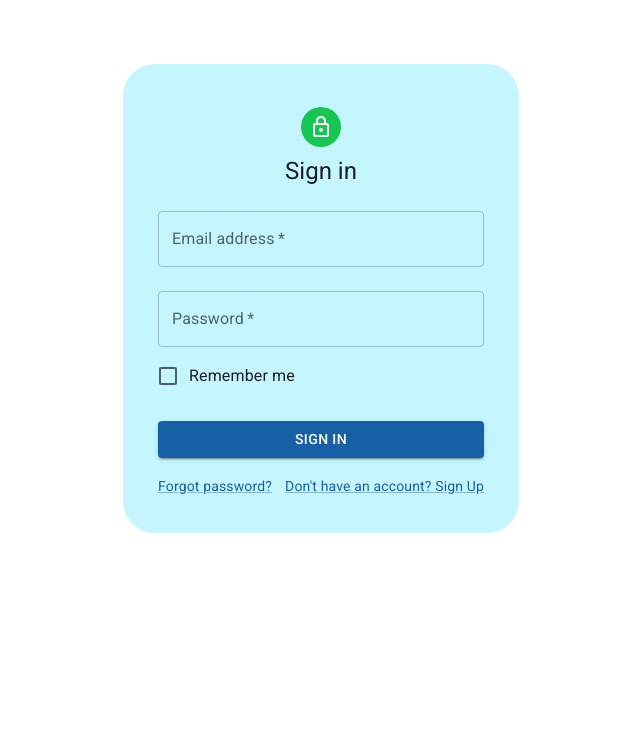
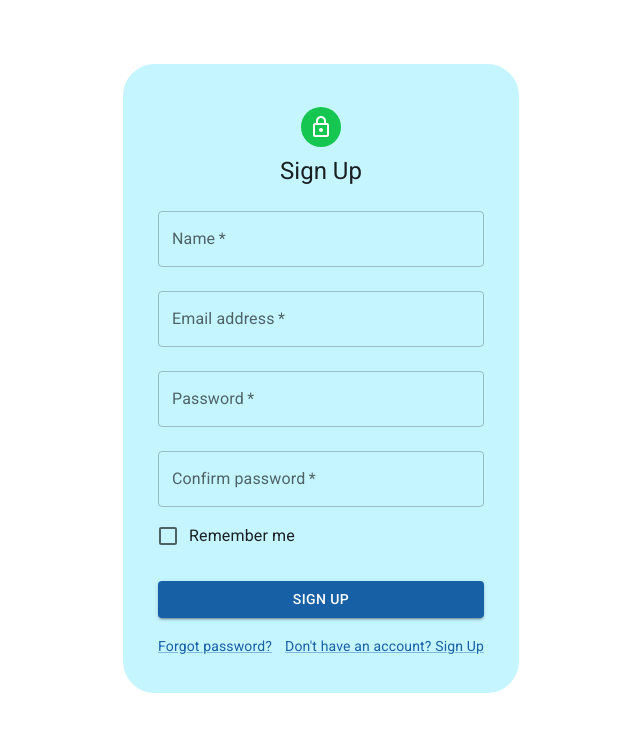
Before and after one commit to mvjkel1/Thesis, a React (Create React App) app in the folder client/: page /login in a window 1280 px wide. Both pictures are taken after a click on the link "Don't have an account? Sign Up". Shown: the top 732 px of the page, without its empty margins (319-959 px from the left). Built offline with nearby package versions, Linux system fonts and the light colour scheme.

Commit message:
auth final

```diff
--- a/client/package.json
+++ b/client/package.json
@@ -19,6 +19,7 @@
     "react": "^17.0.2",
     "react-big-calendar": "^1.5.0",
     "react-dom": "^17.0.2",
+    "react-hook-form": "^7.38.0",
     "react-redux": "^8.0.1",
     "react-router-dom": "^6.3.0",
     "react-scripts": "5.0.0",
--- a/client/src/App.js
+++ b/client/src/App.js
@@ -19,7 +19,7 @@ const BlueButton = styled(Button)(({theme}) => ({
 }))
 
 function RequireAuth({ children, redirectTo }) {
-  const user = useSelector(state => state.auth.currentUser);
+  const user = useSelector(state => state.auth.user);
   return user ? children : <Navigate to={redirectTo} />;
 }
 
--- a/client/src/actions/auth.js
+++ b/client/src/actions/auth.js
@@ -10,11 +10,12 @@ import {
 
 import { AuthService } from "../services/auth.service";
 
-export const register = (username, email, password) => (dispatch) => {
-  return AuthService.register(username, email, password).then(
-    (response) => {
+export const registerAction = (name, email, password, passwordConfirm) => (dispatch) => {
+  return AuthService.register(name, email, password, passwordConfirm).then(
+    (data) => {
       dispatch({
         type: REGISTER_SUCCESS,
+        payload: data,
       });
       return Promise.resolve();
     },
@@ -39,7 +40,7 @@ export const login = (username, password) => (dispatch) => {
     (data) => {
       dispatch({
         type: LOGIN_SUCCESS,
-        payload: { user: data },
+        payload: data,
       });
       return Promise.resolve();
     },
--- a/client/src/components/SplashView/Login.jsx
+++ b/client/src/components/SplashView/Login.jsx
@@ -14,28 +14,54 @@ import Container from "@mui/material/Container";
 import { createTheme, ThemeProvider } from "@mui/material/styles";
 import { useDispatch, useSelector } from "react-redux";
 import { login } from "../../actions/auth";
+import { registerAction } from "../../actions/auth";
 import { useNavigate } from "react-router-dom";
-import { LinearProgress } from "@mui/material";
+import { Collapse, LinearProgress } from "@mui/material";
 import { useState } from "react";
+import { useCallback } from "react";
+import { useForm } from "react-hook-form";
+
 
 export default function Login() {
+  const [isLoading, setIsLoading] = useState(false);
+  const [signUpMode, setSignUpMode] = useState(false);
   const dispatch = useDispatch();
   const navigate = useNavigate();
   const error = useSelector((state) => state.auth.error);
-  const [isLoading, setIsLoading] = useState(false);
+  const {register, handleSubmit, formState: { errors }} = useForm();
+  const { ref: nameRef, ...nameProps} = register(
+    "name");
+  const { ref: emailRef, ...emailProps} = register(
+    "email", {
+    required: "E-mail is required.",
+    pattern: {
+      value: /^[A-Z0-9._%+-]+@[A-Z0-9.-]+\.[A-Z]{2,}$/i,
+      message: "Invalid email address."
+    }
+  });
+  const { ref: passwordRef, ...passwordProps } = register(
+    "password", {
+    required: "Password is required."
+  });
+  const { ref: passwordConfirmRef, ...passwordConfirmProps } = register(
+    "passwordConfirm");
 
-  const handleSubmit = (event) => {
+  const signIn = (data) => {
+    return dispatch(login(data.email, data.password))
+  }
+
+  const signUp = (data) => {
+    return dispatch(registerAction(data.name, data.email, data.password, data.passwordConfirm))
+  }
+
+  const onSubmit = (data) => {
     setIsLoading(true);
-    event.preventDefault();
-    const data = new FormData(event.currentTarget);
-    dispatch(login(data.get("email"), data.get("password")))
-      .then(() => {
-        navigate("/");
-        setIsLoading(false);
-      })
-      .catch(() => {
-        setIsLoading(false);
-      });
+    var action = {};
+    if(signUpMode) action = signUp;
+    else action = signIn;
+    action(data)
+      .then(() => {navigate('/');})
+      .finally(() => setIsLoading(false))
   };
 
   return (
@@ -72,15 +98,30 @@ export default function Login() {
               <LockOutlinedIcon />
             </Avatar>
             <Typography component="h1" variant="h5">
-              Sign in
+              {signUpMode ? "Sign Up" : "Sign In"}
             </Typography>
             <Typography>{error}</Typography>
             <Box
               component="form"
-              onSubmit={handleSubmit}
+              onSubmit={handleSubmit(onSubmit)}
               noValidate
               sx={{ mt: 1 }}
             >
+
+            <Collapse in={signUpMode}>
+              <TextField
+              margin="normal"
+              required
+              fullWidth
+              name="name"
+              label="Name"
+              id="name"
+              autoComplete="name"
+              inputRef={nameRef} {...nameProps}
+              error={!!errors.name}
+              helperText={errors?.name?.message}
+              />
+            </Collapse>
               <TextField
                 margin="normal"
                 required
@@ -90,6 +131,9 @@ export default function Login() {
                 name="email"
                 autoComplete="email"
                 autoFocus
+                inputRef={emailRef} {...emailProps}
+                error={!!errors.email}
+                helperText={errors?.email?.message}
               />
               <TextField
                 margin="normal"
@@ -100,7 +144,23 @@ export default function Login() {
                 type="password"
                 id="password"
                 autoComplete="current-password"
+                inputRef={passwordRef} {...passwordProps}
+                error={!!errors.password}
+                helperText={errors?.password?.message}
               />
+              {signUpMode && <TextField
+              margin="normal"
+              required
+              fullWidth
+              name="passwordConfirm"
+              label="Confirm password"
+              type="password"
+              id="passwordConfirm"
+              autoComplete="current-password"
+              inputRef={passwordConfirmRef} {...passwordConfirmProps}
+              error={!!errors.passwordConfirm}
+              helperText={errors?.passwordConfirm?.message}
+            />}
               <FormControlLabel
                 control={<Checkbox value="remember" color="primary" />}
                 label="Remember me"
@@ -111,7 +171,7 @@ export default function Login() {
                 variant="contained"
                 sx={{ mt: 3, mb: 2 }}
               >
-                Sign In
+                {signUpMode ? "Sign Up" : "Sign In"}
               </Button>
               <Grid container>
                 <Grid item xs>
@@ -120,7 +180,7 @@ export default function Login() {
                   </Link>
                 </Grid>
                 <Grid item>
-                  <Link href="#" variant="body2">
+                  <Link variant="body2" onClick={() => setSignUpMode(true)}>
                     {"Don't have an account? Sign Up"}
                   </Link>
                 </Grid>
--- a/client/src/reducers/auth.js
+++ b/client/src/reducers/auth.js
@@ -7,7 +7,7 @@ import {
 } from "../actions/types";
 
 const initialState = {
-  currentUser: null || JSON.parse(localStorage.getItem("user")),
+  user: null || JSON.parse(localStorage.getItem("user")),
   error: null,
 }
 
@@ -17,6 +17,7 @@ export default function (state = initialState, action) {
     case REGISTER_SUCCESS:
       return {
         ...state,
+        user: payload,
         error: null,
       };
     case REGISTER_FAIL:
@@ -28,18 +29,18 @@ export default function (state = initialState, action) {
       return {
         ...state,
         error: null,
-        currentUser: payload.user,
+        user: payload,
       };
     case LOGIN_FAIL:
       return {
         ...state,
         error: payload,
-        currentUser: null,
+        user: null,
       };
     case LOGOUT:
       return {
         ...state,
-        currentUser: null,
+        user: null,
       };
     default:
       return state;
--- a/client/src/services/auth-header.js
+++ b/client/src/services/auth-header.js
@@ -1,6 +1,8 @@
 export function authHeader() {
   const user = JSON.parse(localStorage.getItem("user"));
-  if (user && user.accessToken) {
+  if (user && user.token) {
+    console.log("found in storage...");
+    console.log(user);
     return { "x-access-token": user.accessToken };
   } else {
     return {};
--- a/client/src/services/auth.service.js
+++ b/client/src/services/auth.service.js
@@ -1,24 +1,42 @@
 import axios from "axios";
 const API_URL = "http://localhost:3001/api/v1/users/";
-export const register = (username, email, password) => {
+export const register = (name, email, password, passwordConfirm) => {
+  let responseData = {};
   return axios.post(API_URL + "signup", {
-    email,
-    password,
+    name: name,
+    email: email,
+    password: password,
+    passwordConfirm: passwordConfirm,
+  })
+  .then((response) => {
+    if (response.data.token) {
+      responseData = {
+        ...response.data.data.user,
+        token: response.data.token
+      }
+      localStorage.setItem("user", JSON.stringify(responseData));
+    }
+    return responseData;
   });
 };
 
 const login = (email, password) => {
   console.log(email, password);
+  let responseData = {};
   return axios
     .post(API_URL + "login", {
       email,
       password,
     })
     .then((response) => {
-      if (response.data.accessToken) {
-        localStorage.setItem("user", JSON.stringify(response.data));
+      if (response.data.token) {
+        responseData = {
+          ...response.data.data.user,
+          token: response.data.token
+        }
+        localStorage.setItem("user", JSON.stringify(responseData));
       }
-      return response.data;
+      return responseData;
     });
 };
 
```
Also changed, not shown: client/src/components/Appbar.js (+5 -5 lines), client/src/components/old/Appbar_old.js (+5 -5 lines), 2 other files (tests, documents, lock files or other folders).
